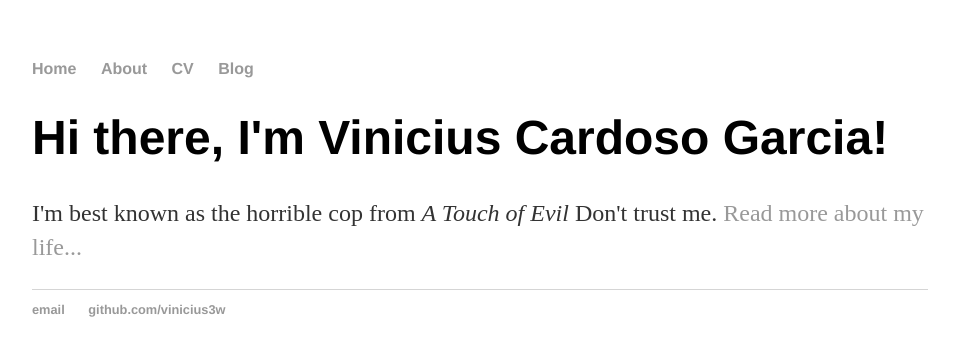
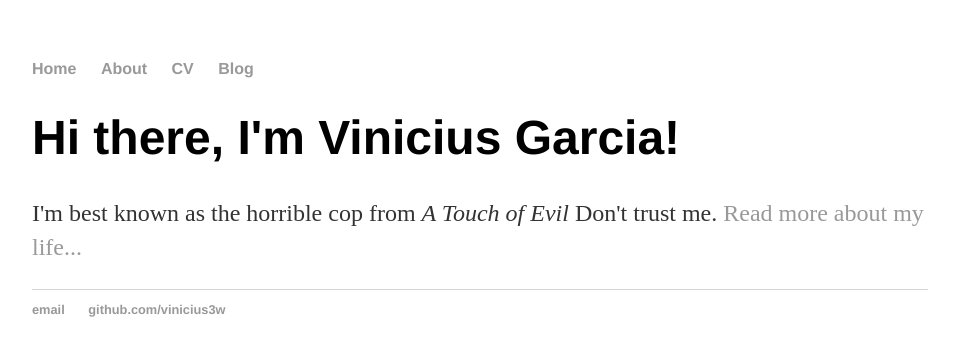
Before and after one commit to vinicius3w/vinicius3w_old.github.io, a Jekyll site: the page built from index.html, in a window 1280 px wide. Shown: the top 356 px of the page, without its empty margins (160-1115 px from the left). Built offline with Jekyll 4.4.1, drawn with Linux system fonts in a browser that asks for light colours.

Commit message:
Update index.html

```diff
--- a/index.html
+++ b/index.html
@@ -1,30 +1,8 @@
-<!DOCTYPE html>
-<html>
-	<head>
-		<title>Vinicius Cardoso Garcia, Horrible Cop</title>
-		<!-- link to main stylesheet -->
-		<link rel="stylesheet" type="text/css" href="/css/main.css">
-	</head>
-	<body>
-		<nav>
-    		<ul>
-        		<li><a href="/">Home</a></li>
-	        	<li><a href="/about">About</a></li>
-        		<li><a href="/cv">CV</a></li>
-        		<li><a href="/blog">Blog</a></li>
-    		</ul>
-		</nav>
-		<div class="container">
-    		<div class="blurb">
-        		<h1>Hi there, I'm Vinicius Cardoso Garcia!</h1>
-				<p>I'm best known as the horrible cop from <em>A Touch of Evil</em> Don't trust me. <a href="/about">Read more about my life...</a></p>
-    		</div><!-- /.blurb -->
-		</div><!-- /.container -->
-		<footer>
-    		<ul>
-        		<li><a href="mailto:vcg@cin.ufpe.br">email</a></li>
-        		<li><a href="https://github.com/vinicius3w">github.com/vinicius3w</a></li>
-			</ul>
-		</footer>
-	</body>
-</html>
+---
+layout: default
+title: Vinicius Garcia, Horrible Cop
+---
+<div class="blurb">
+	<h1>Hi there, I'm Vinicius Garcia!</h1>
+	<p>I'm best known as the horrible cop from <em>A Touch of Evil</em> Don't trust me. <a href="/about">Read more about my life...</a></p>
+</div><!-- /.blurb -->
```
